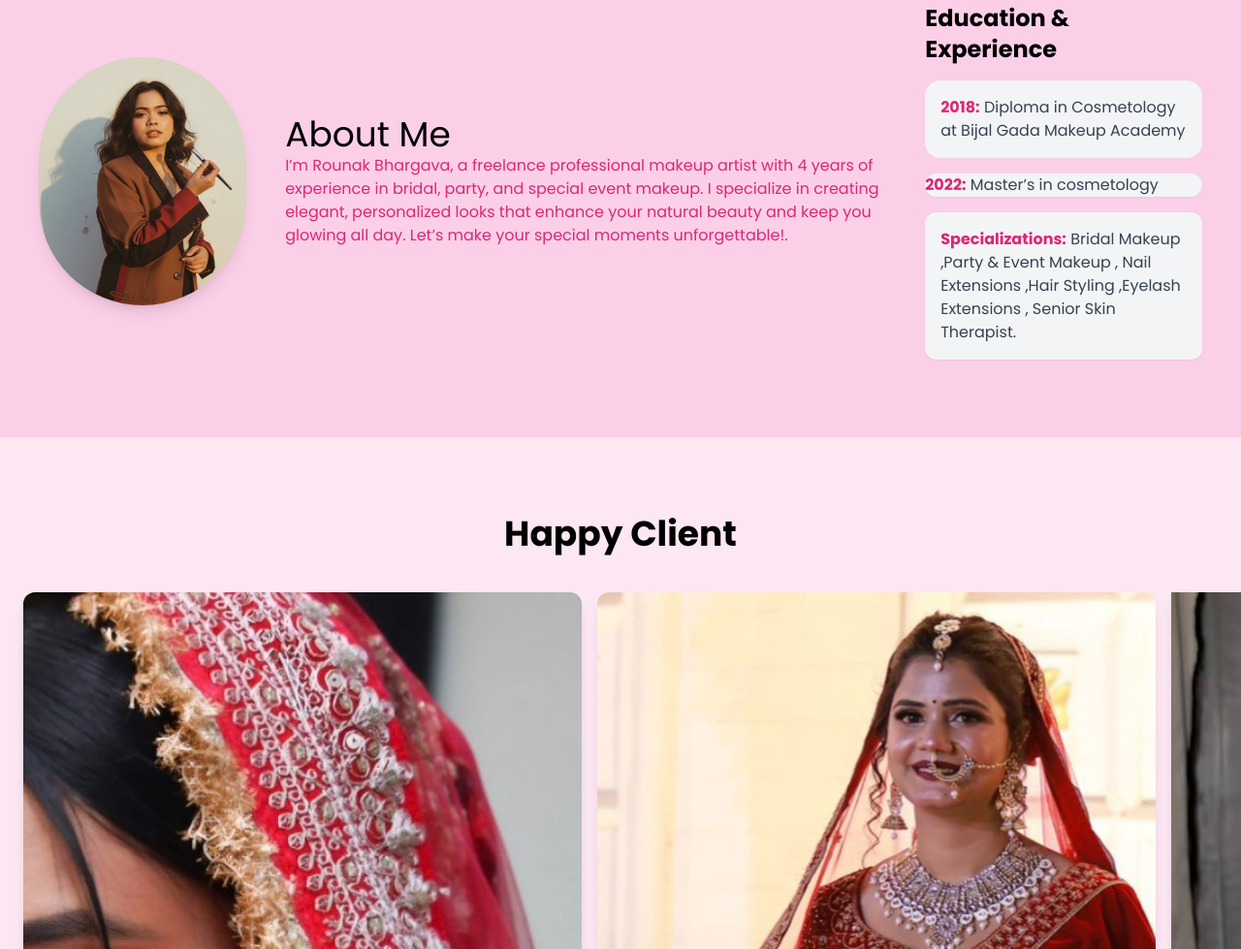
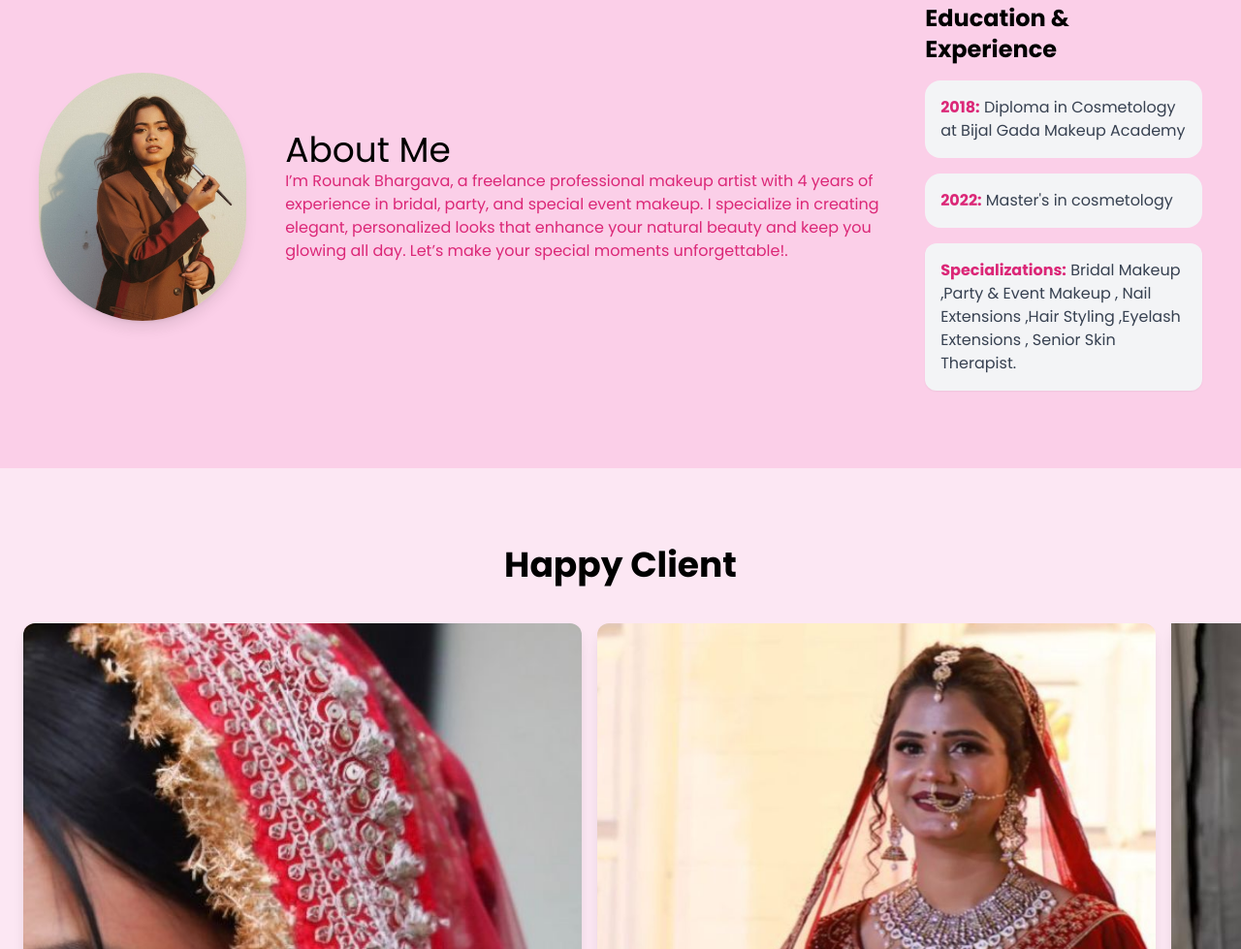
Before and after one commit to glittersdairy-MakeupArtist/Rounak-Bhargava, a plain HTML site: page index.html in a window 1280 px wide. Shown: the part 901-1880 px from the top of the page at 97% size. Drawn offline with nearby package versions, Linux system fonts and the light colour scheme.

Commit message:
Update index.html

```diff
--- a/index.html
+++ b/index.html
@@ -80,8 +80,8 @@
         <li class="p-4 bg-gray-100 rounded-2xl transform transition duration-300 hover:scale-105">
           <span class="font-bold text-pink-600">2018:</span> Diploma in Cosmetology at Bijal Gada Makeup Academy
         </li>
-        <li class="p=3 bg-gray-100 rounded-2xl shadow-sm transition duration-300 hover:scale-105">
-          <span class="font-bold text-pink-600">2022:</span> Master’s in cosmetology
+         <li class="p-4 bg-gray-100 rounded-2xl transform transition duration-300 hover:scale-105">
+          <span class="font-bold text-pink-600">2022:</span> Master's in cosmetology
         </li>
         <li class="p-4 bg-gray-100 rounded-xl shadow-sm transition duration-300 hover:scale-105">
           <span class="font-bold text-pink-600">Specializations:</span> Bridal Makeup ,Party & Event Makeup , Nail Extensions ,Hair Styling ,Eyelash Extensions , Senior Skin Therapist.
```
